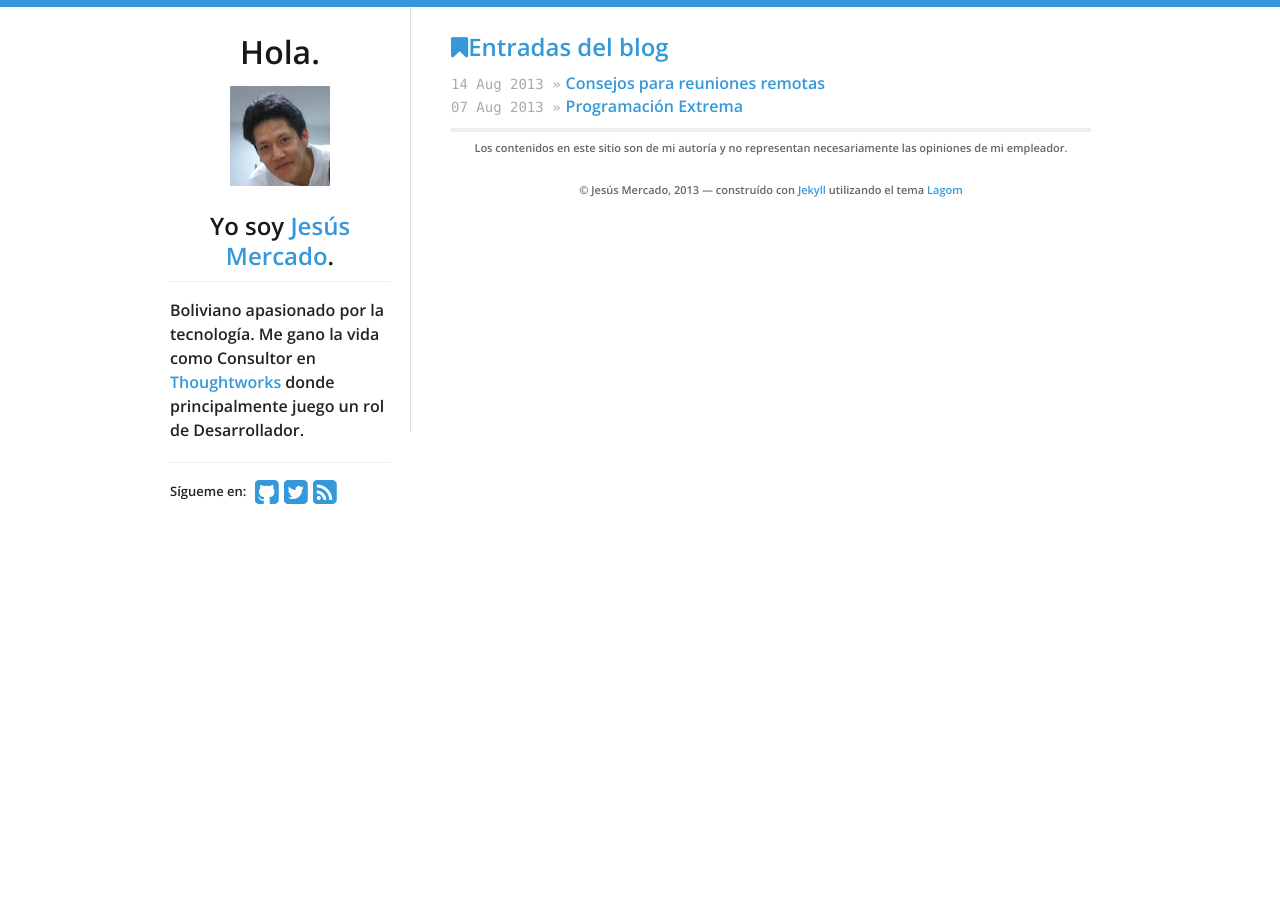
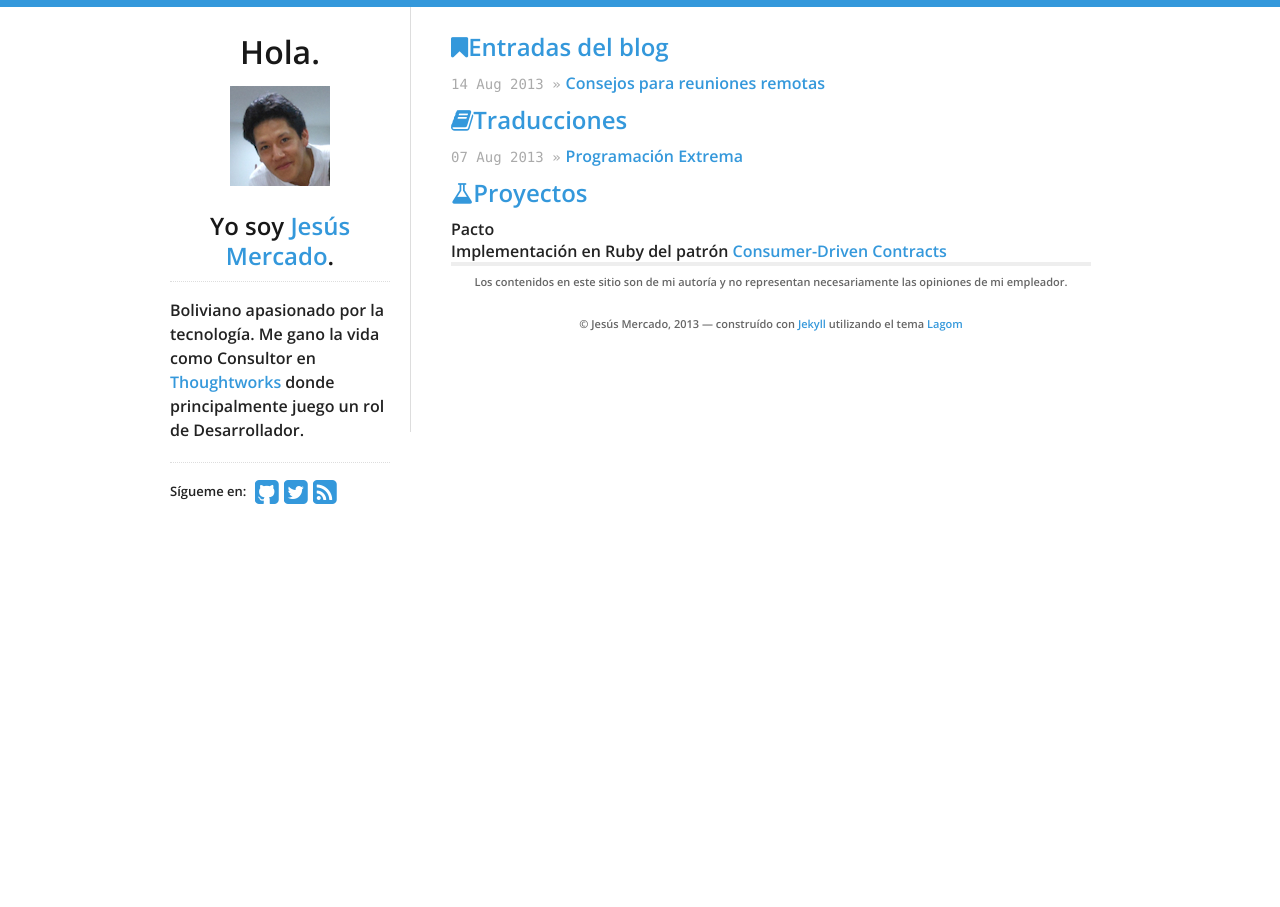
Before and after one commit to jesusmercado/jesusmercado.github.io, a Jekyll site: the page built from index.html, in a window 1280 px wide. Built offline with Jekyll 4.4.1, drawn with Linux system fonts in a browser that asks for light colours.

Commit message:
Actualizar la pagina principal separando por categorias

```diff
--- a/index.html
+++ b/index.html
@@ -6,8 +6,19 @@ title: Entradas del Posts
 <div id="home">
   <h2><i class="icon-bookmark"></i>Entradas del blog</h2>
   <ul id="blog-posts" class="posts">
-    {% for post in site.posts %}
+    {% for post in site.tags.blog %}
       <li><span>{{ post.date | date_to_string }} &raquo;</span><a href="{{ post.url }}">{{ post.title }}</a></li>
     {% endfor %}
   </ul>
+  <h2><i class="icon-book"></i>Traducciones</h2>
+  <ul id="translations" class="posts">
+    {% for post in site.tags.traducciones %}
+      <li><span>{{ post.date | date_to_string }} &raquo;</span><a href="{{ post.url }}">{{ post.title }}</a></li>
+    {% endfor %}
+  </ul>
+  <h2><i class="icon-beaker"></i>Proyectos</h2>
+  <dl id="projects" class="posts">
+    <dt>Pacto</dt>
+    <dd>Implementación en Ruby del patrón <a href="http://martinfowler.com/articles/consumerDrivenContracts.html">Consumer-Driven Contracts</a><dd>
+  </ul>
 </div>
```
Also changed, not shown: _posts/2013-08-07-programacion-extrema.html (+2 -1 lines), _posts/2013-08-14-consejos-para-reuniones-remotas.html (+2 -1 lines).
